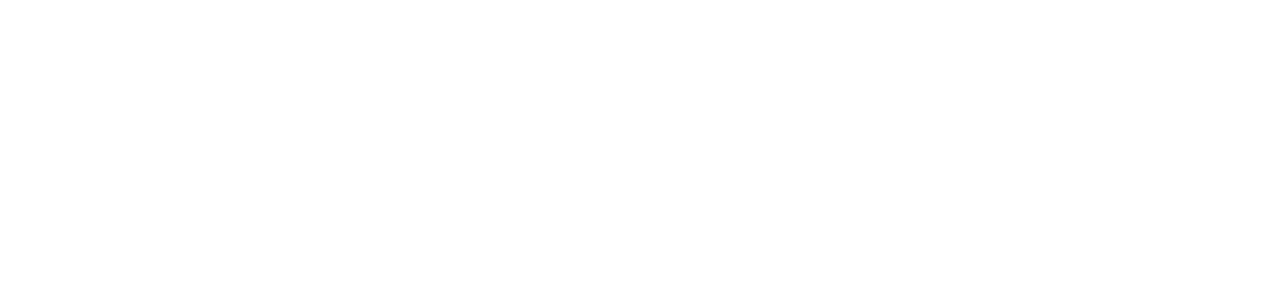
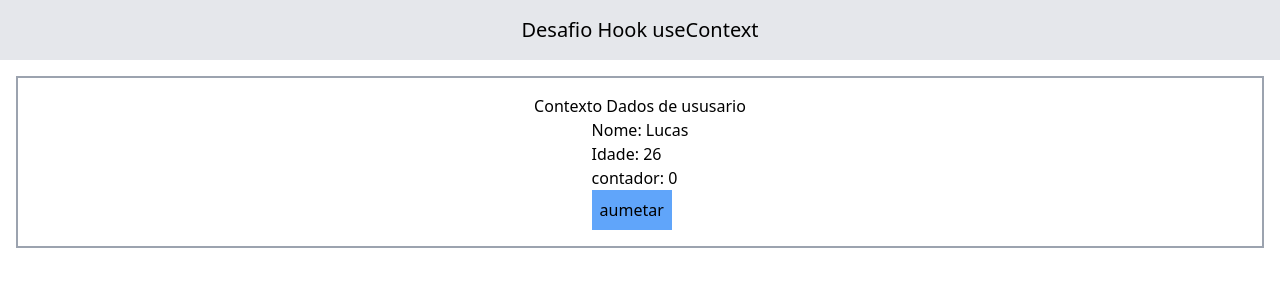
Before and after one commit to daniloaugusto9101/origamid-react, a React (Vite) app: page /pageHookContext in a window 1280 px wide. Before the commit this address had no page. Shown: the top 300 px of the page. Built offline with nearby package versions, Linux system fonts and the light colour scheme.

Commit message:
feat: Desafio Hook useContext

```diff
--- /dev/null
+++ b/src/components/Usuarios.jsx
@@ -0,0 +1,19 @@
+import React from "react";
+import { GlobalContext } from "../contexts/GlobalContext";
+
+const Usuarios = () => {
+  const { count, setCount, user } = React.useContext(GlobalContext);
+  console.log(user);
+  return (
+    <div>
+      <p>Nome: {user.name}</p>
+      <p>Idade: {user.idade}</p>
+      <p>contador: {count}</p>
+      <button className="bg-blue-400 p-2 cursor-pointer" onClick={() => setCount((prev) => prev + 1)}>
+        aumetar
+      </button>
+    </div>
+  );
+};
+
+export default Usuarios;
--- /dev/null
+++ b/src/contexts/GlobalContext.jsx
@@ -0,0 +1,9 @@
+import React from "react";
+
+export const GlobalContext = React.createContext();
+
+export const GlobalStorage = ({ children }) => {
+  const [count, setCount] = React.useState(0);
+  const user = { name: "Lucas", idade: 26 };
+  return <GlobalContext.Provider value={{ count, setCount, user }}>{children}</GlobalContext.Provider>;
+};
--- /dev/null
+++ b/src/pages/PageHookContext.jsx
@@ -0,0 +1,22 @@
+import React from "react";
+import PageHeader from "../components/PageHeader";
+import Usuarios from "../components/Usuarios";
+import { GlobalStorage } from "../contexts/GlobalContext";
+
+const PageHookContext = () => {
+  return (
+    <div>
+      <PageHeader text="Desafio Hook useContext" />
+      <div className="flex flex-col items-center border-2 border-gray-400 p-4 m-4">
+        <h2>Contexto Dados de ususario</h2>
+        <GlobalStorage>
+          <div>
+            <Usuarios />
+          </div>
+        </GlobalStorage>
+      </div>
+    </div>
+  );
+};
+
+export default PageHookContext;
--- a/src/routes/AppRoutes.jsx
+++ b/src/routes/AppRoutes.jsx
@@ -8,6 +8,7 @@
 import FormValidate from "../components/FormValidate/FormValidate";
 import PageHookState from "../pages/PageHookState";
 import PageHookEffect from "../pages/PageHookEffect";
+import PageHookContext from "../pages/PageHookContext";
 
 const AppRoutes = () => {
   return (
@@ -21,6 +22,7 @@
         <Route path="/formValidate" element={<FormValidate />} />
         <Route path="/pageHookState" element={<PageHookState />} />
         <Route path="/pageHookEffect" element={<PageHookEffect />} />
+        <Route path="/pageHookContext" element={<PageHookContext />} />
       </Routes>
     </Router>
   );
```
